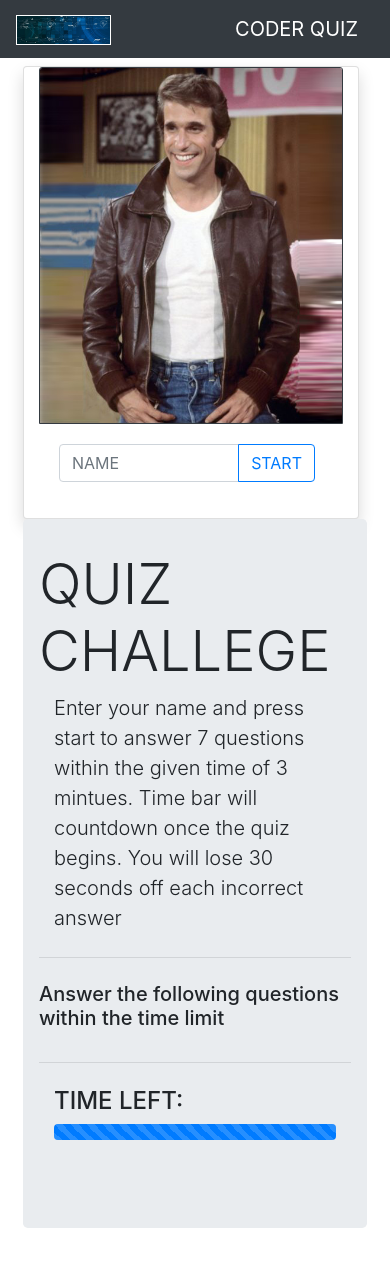
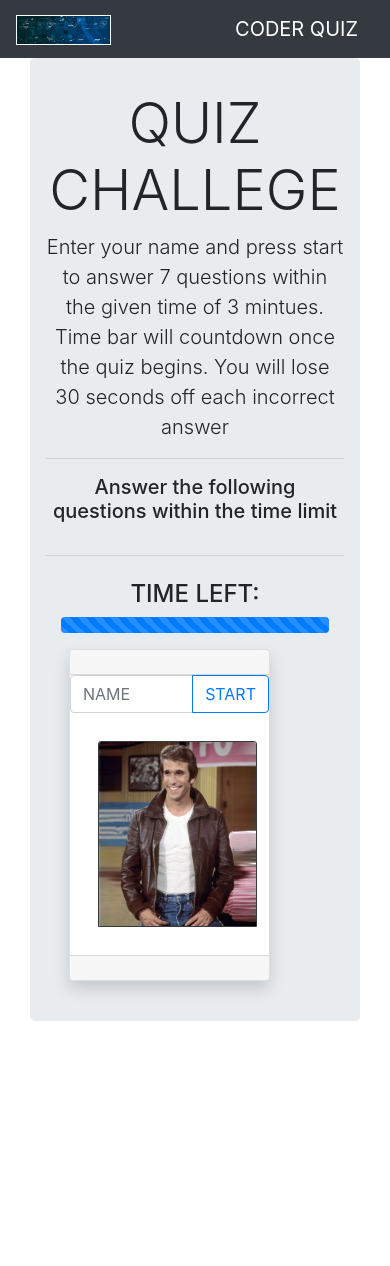
Before and after one commit to trilambda122/hw4-quiz, a plain HTML site: page index.html in a window 390 px wide. After the commit the page ends 1053 px from the top, so only its background shows below. Drawn offline with nearby package versions, Linux system fonts and the light colour scheme.

Commit message:
updated layout components

```diff
--- a/index.html
+++ b/index.html
@@ -7,11 +7,18 @@
     <link rel="stylesheet" href="https://stackpath.bootstrapcdn.com/bootstrap/4.5.2/css/bootstrap.min.css" integrity="sha384-JcKb8q3iqJ61gNV9KGb8thSsNjpSL0n8PARn9HuZOnIxN0hoP+VmmDGMN5t9UJ0Z" crossorigin="anonymous">
     <link rel="stylesheet" href="style.css" />
 
-    <title>CODER QUIZ</title>
+    <title>NEW CODER QUIZ</title>
 </head>
 
+
+
 <body>
-    <nav class="navbar navbar-expand-md navbar-dark bg-dark" id="nav_bar">
+
+    <!-- NAV BAR SETUP -->
+    <!-- nav bar is placed inside its own row and then placed in a master container for these elements  -->
+    <div class="container-fluid">
+        <div class="row">
+            <nav class="navbar navbar-expand-md navbar-dark bg-dark col-md-12" id="nav_bar">
                 <a href="index.html" class="navbar-brand">
                     <img src="banner.jpg" height="30" alt="banner" class="border border-white">
                 </a>
@@ -26,67 +33,83 @@
                             <a class="nav-link" href="#" id="nav-score"></a>
                         </li>
                     </ul>
+            </nav>
+            </div>
+        </div>
+        <!-- This ends the NAV BAR layout -->
 
-    </nav>
+        <!-- START the JUMBOTRON container for the quiz -->
+        <main class="container">
+            <div class="row"></div>
+            <div class="container">
+                <div id="quiz-area" class="jumbotron text-center">
+                    <div class="row"></div>
 
+                    <h4 class="display-4" id="text-header">QUIZ CHALLEGE</h4>
+                    <p class="lead" id="instructions">Enter your name and press start to answer 7 questions within the given time of 3 mintues. Time bar will countdown once the quiz begins. You will lose 30 seconds off each incorrect answer</p>
+
+                    <hr class="my-7">
+
+                    <div id="message-board">
+                        <h5 id="message">Answer the following questions within the time limit</h5>
+                        <table class="table table-bordered table-sm" id="high-score-table"></table>
+                    </div>
+
+                    <hr class="my-4">
+                    <!-- PROGRESS BAR -->
+                    <div class="container" id="time-container">
+                        <H4>TIME LEFT:</H4>
+                        <div class="progress">
+                            <div class="progress-bar progress-bar-striped " role="progressbar" style="width: 100%;" aria-valuenow="50" aria-valuemin="0" aria-valuemax="100" id="timer-bar">
+                            </div>
+                        </div>
+                    </div>
+                    <!-- end progress bar -->
+
+                    <!-- question area -->
                     <div class="container">
-        <div class="row m-2">
+                        <h3 id="question-text"></h3>
 
-            <!-- ADD PLAYER CARD-->
+                    </div>
 
-            <div class="card  col-md-3 mr-2 shadow">
-                <img src="the_fonz.jpg" class="card-img-top border border-dark" id="card-image" alt="...">
-                <div class="card-body mr-2">
+                    <!-- buttons area -->
+                    <div class="row">
+                        <div class="container-fluid">
+                            <div class="col-sm-6" role="group" aria-label="answer choices" id="answer-buttons-area"></div>
+                        </div>
+                    </div>
 
-                    <!-- enter name input -->
-                    <div class="input-group mb-3" id="name-input-group">
+
+                    <!-- CARD -->
+                    <div class="container-fluid">
+                        <div class="card w-75 h-75 m-2 shadow">
+                            <div class="card-header" id="card-header"></div>
+                            <div class="input-group" id="name-input-group">
                                 <input type="text" class="form-control" placeholder="NAME" aria-label="Recipient's username" aria-describedby="button-addon2" id="name-input">
                                 <div class="input-group-append">
                                     <button class="btn btn-outline-primary" type="button" id="start_btn">START</button>
                                 </div>
                             </div>
+
+                            <div class="card-body">
+                                <img src="the_fonz.jpg" class="card-img-top border border-dark m-2" id="card-image" alt="...">
+                                <!-- enter name input -->
+
                                 <p class="card-text" id="card-text"></p>
                             </div>
+                            <div class="card-footer" id="card-footer"></div>
+                        </div>
+                    </div>
+                    <!-- end CARD -->
+                </div>
+                <!-- end jumbotron component -->
+            </div>
+            <!-- end JUMBO TRON container-->
 
 
 
-                <!-- JUMBO -->
-            </div>
-            <div id="quiz-area " class="jumbotron col-md-8">
+        </main>
 
-                <h3 class="display-4" id="text-header">QUIZ CHALLEGE</h3>
-                <div class="container">
-                    <p class="lead" id="instructions">Enter your name and press start to answer 7 questions within the given time of 3 mintues. Time bar will countdown once the quiz begins. You will lose 30 seconds off each incorrect answer</p>
-                </div>
-
-                <P class="lead "></P>
-                <hr class="my-4 ">
-                <div id="message-board">
-                    <h5 id="message">Answer the following questions within the time limit</h5>
-                    <table class="table table-bordered table-sm" id="high-score-table"></table>
-                </div>
-
-                <hr class="my-4 ">
-                <!-- PROGRESS BAR -->
-                <div class="container" id="time-container">
-                    <H4>TIME LEFT:</H4>
-                    <div class="progress">
-
-                        <div class="progress-bar progress-bar-striped " role="progressbar" style="width: 100%;" aria-valuenow="50" aria-valuemin="0" aria-valuemax="100" id="timer-bar">
-                        </div>
-                    </div>
-                </div>
-
-
-
-
-                <!-- Button -->
-                <div class="row m-4">
-                    <h3 id="question-text"></h3>
-                    <div class="btn-group col-md-10" role="group" aria-label="answer choices" id="answer-buttons-area"></div>
-                </div>
-            </div>
-        </div>
 
 </body>
 <script src="script.js"></script>
--- a/script.js
+++ b/script.js
@@ -19,6 +19,8 @@ var messageBoardElement = document.querySelector('#message-board');
 var messageElement = document.querySelector('#message');
 var highScoreTable = document.querySelector('#high-score-table');
 var cardImageElement = document.querySelector('#card-image');
+var cardHeaderElement = document.querySelector('#card-header');
+var cardFooterElement = document.querySelector('#card-footer');
 
 // staged vars at the start
 var questionNumber = 0;
@@ -33,7 +35,7 @@ var highScores = JSON.parse(localStorage.getItem('highScores')) || [];
 // start button listener for kicking off the quiz
 startButtonElement.addEventListener('click', function(event) {
     event.stopPropagation();
-
+    instructionsElement.innerText = "";
     var numberOfQuestions = questions.length;
     console.log("the number of questions is: " + numberOfQuestions);
 
@@ -82,7 +84,7 @@ function showAnswers(answers) {
 
         answerButton.classList.add("btn");
         answerButton.classList.add("btn-primary");
-        answerButton.classList.add("mr-2");
+        answerButton.classList.add("m-2");
         // answerButton.classList.add("col-md-2");
         answerButton.innerText = answer.possibleAnswer;
 
@@ -181,6 +183,7 @@ function checkTime(time, interval) {
 function setScore(s) {
     s = score;
     scoreEmelent.innerText = "SCORE: " + s;
+
 }
 
 // function checks to see if player has entered a name
@@ -191,6 +194,7 @@ function checkName(name) {
         location.reload();
     }
     navbarNameElement.innerText = playerName;
+    cardHeaderElement.innerText = playerName;
 }
 
 // function checks to see if the last question had been reached, if so it will end the game
@@ -240,6 +244,7 @@ function timeStamp() {
 // set the final score and save it to local storage
 function setFinalScore(s) {
     // create finalScore object?
+    cardFooterElement.innerText = "FINAL SCORE: " + s;
     var finalScore = {
         score: s,
         name: playerName
```
Lines whose indentation alone changed are shown as unchanged.
